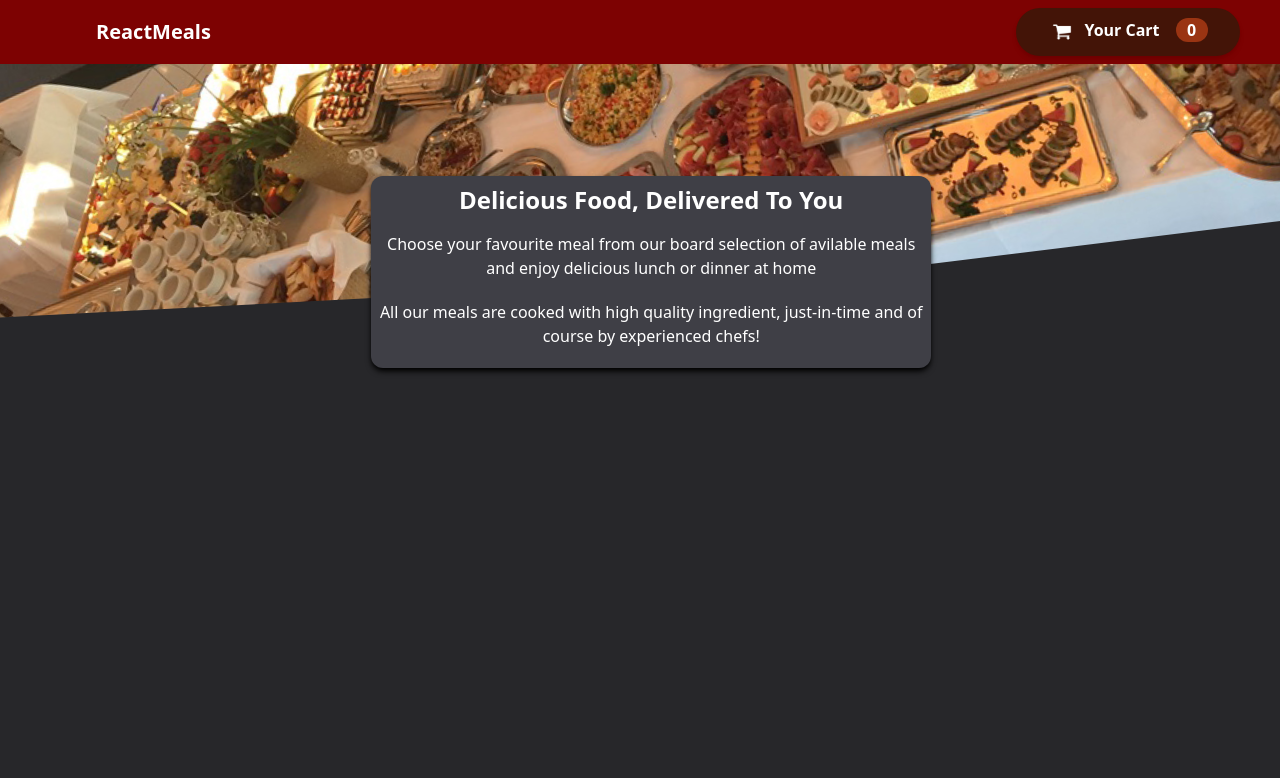
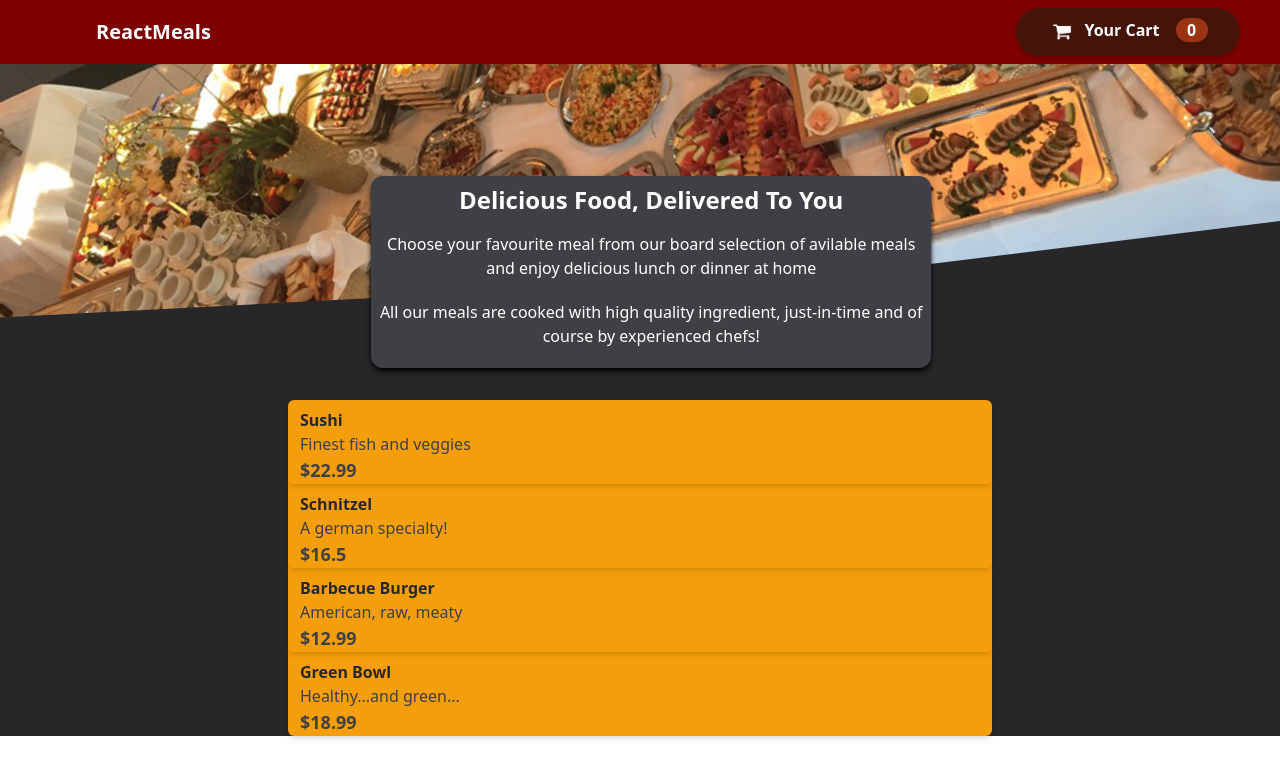
Before and after one commit to Ershad-Alam-67/restaurant-website, a React (Create React App) app: page / in a window 1280 px wide. Shown: the top 778 px of the page. Built offline with nearby package versions, Linux system fonts and the light colour scheme.

Commit message:
Meals List Added

```diff
--- a/src/App.js
+++ b/src/App.js
@@ -1,8 +1,10 @@
 import Header from "./components/Layout/Header"
+import MealsList from "./components/Meals/MealsList"
 function App() {
   return (
-    <div>
+    <div className=" bg-zinc-800">
       <Header></Header>
+      <MealsList></MealsList>
     </div>
   )
 }
--- a/src/components/Layout/Header.js
+++ b/src/components/Layout/Header.js
@@ -4,9 +4,9 @@ import bg_img from "../../assets/meals.jpg"
 import "./Header.css"
 const Header = () => {
   return (
-    <div className=" bg-zinc-800 h-screen">
+    <div className=" h-auto bg-transparent">
       <header>
-        <div className="header fixed top-0 left-0 w-full h-16 bg-mycolor text-white flex justify-between items-center px-10 box-shadow z-10">
+        <div className="header fixed top-0 left-0 w-full h-16 bg-mycolor text-white flex justify-between items-center px-10 box-shadow z-20">
           <div>
             <h1 className=" ml-14 font-bold text-white text-xl">ReactMeals</h1>
           </div>
@@ -30,7 +30,7 @@ const Header = () => {
           />
         </div>
       </div>
-      <div className=" w-[35rem] h-[12rem] bg-zinc-700 absolute z-50 top-[11rem]  left-[29%] rounded-xl shadow-black shadow-md">
+      <div className=" w-[35rem] h-[12rem] bg-zinc-700 absolute z-10 top-[11rem] descr  left-[29%] rounded-xl shadow-black shadow-md">
         <h1 className="text-white font-bold  flex justify-center mt-2 text-2xl">
           Delicious Food, Delivered To You
         </h1>
--- /dev/null
+++ b/src/components/Meals/Dataset.js
@@ -0,0 +1,27 @@
+const dataset = [
+  {
+    id: "m1",
+    name: "Sushi",
+    description: "Finest fish and veggies",
+    price: 22.99,
+  },
+  {
+    id: "m2",
+    name: "Schnitzel",
+    description: "A german specialty!",
+    price: 16.5,
+  },
+  {
+    id: "m3",
+    name: "Barbecue Burger",
+    description: "American, raw, meaty",
+    price: 12.99,
+  },
+  {
+    id: "m4",
+    name: "Green Bowl",
+    description: "Healthy...and green...",
+    price: 18.99,
+  },
+]
+export default dataset
--- /dev/null
+++ b/src/components/Meals/MealsList.js
@@ -0,0 +1,23 @@
+import React from "react"
+import Dataset from "./Dataset.js"
+const MealsList = () => {
+  return (
+    <div className=" flex justify-center ">
+      <div className=" w-[55%] mt-20  text-zinc-700 bg-amber-500 rounded-md h-auto ">
+        <ul>
+          {Dataset.map((item) => (
+            <li>
+              <div className=" shadow-md pt-2 pl-3 rounded-md">
+                <h1 className="font-bold text-zinc-800">{item.name}</h1>
+                <p2 className>{item.description}</p2>
+                <h1 className="  font-bold text-lg">${item.price}</h1>
+              </div>
+            </li>
+          ))}
+        </ul>
+      </div>
+    </div>
+  )
+}
+
+export default MealsList
```
